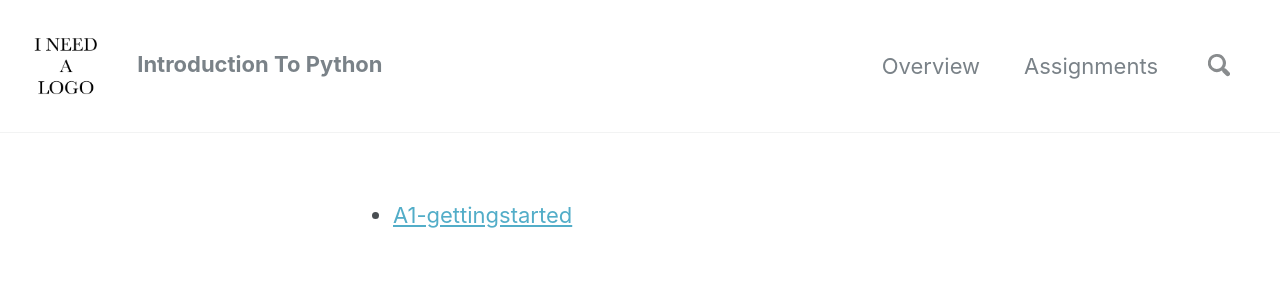
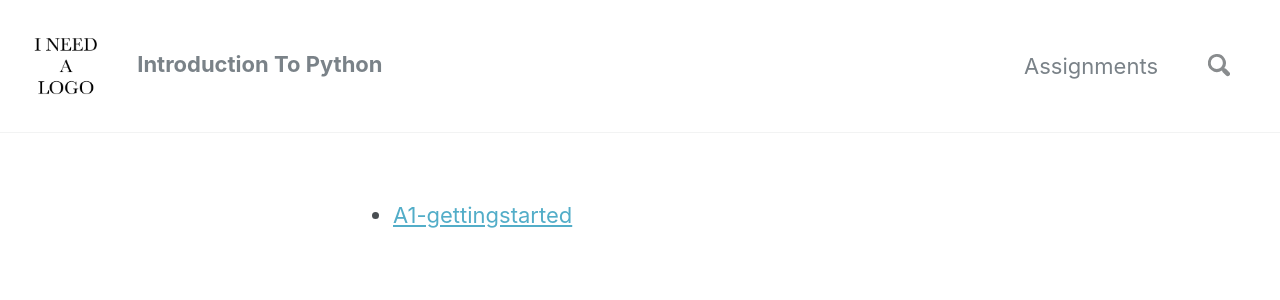
Before and after one commit to madihahaque/Assignments, a Jekyll site: the page built from SUMMARY.md, in a window 1280 px wide. Shown: the top 300 px of the page. Built offline with Jekyll 4.4.1, drawn with Linux system fonts in a browser that asks for light colours; nearby versions of some CDN libraries; our own code applies the rules of GitHub Pages for plain Markdown files; comment, search, counter and statistics services are not loaded.

Commit message:
Update url pathing

```diff
--- a/_config.yml
+++ b/_config.yml
@@ -6,8 +6,8 @@ title                    : "Introduction To Python"
 title_separator          : "-"
 name                     : "Tom Donoghue"
 description              : ""
-url                      : https://cogs18.github.io # the base hostname & protocol for your site e.g. "https://mmistakes.github.io"
-baseurl                  : "/Assignments" # the subpath of your site, e.g. "/blog". Defaults to "/"
+url                      : https://cogs18.github.io/Assignments # the base hostname & protocol for your site e.g. "https://mmistakes.github.io"
+baseurl                  : # the subpath of your site, e.g. "/blog". Defaults to "/"
 repository               : # GitHub username/repo-name for this site
 teaser                   : # path of fallback teaser image, e.g. "/assets/images/500x300.png"
 footer                   : false # Whether to include a footer with the built site
--- a/_data/navigation.yml
+++ /dev/null
@@ -1,3 +0,0 @@
-main:
-  - title: "Overview"
-    url: /assets/documents/overview.pdf
```
Also changed, not shown: index.md (+2 -0 lines).
